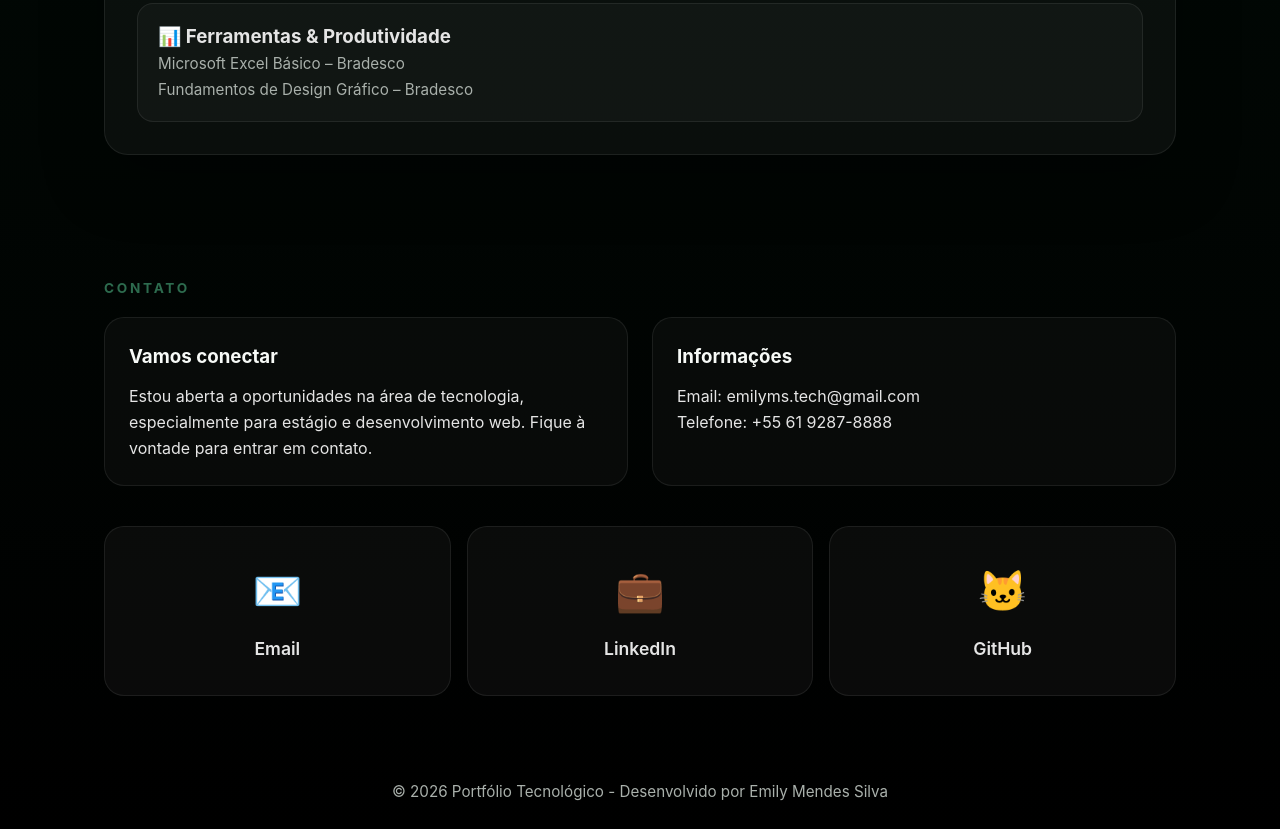
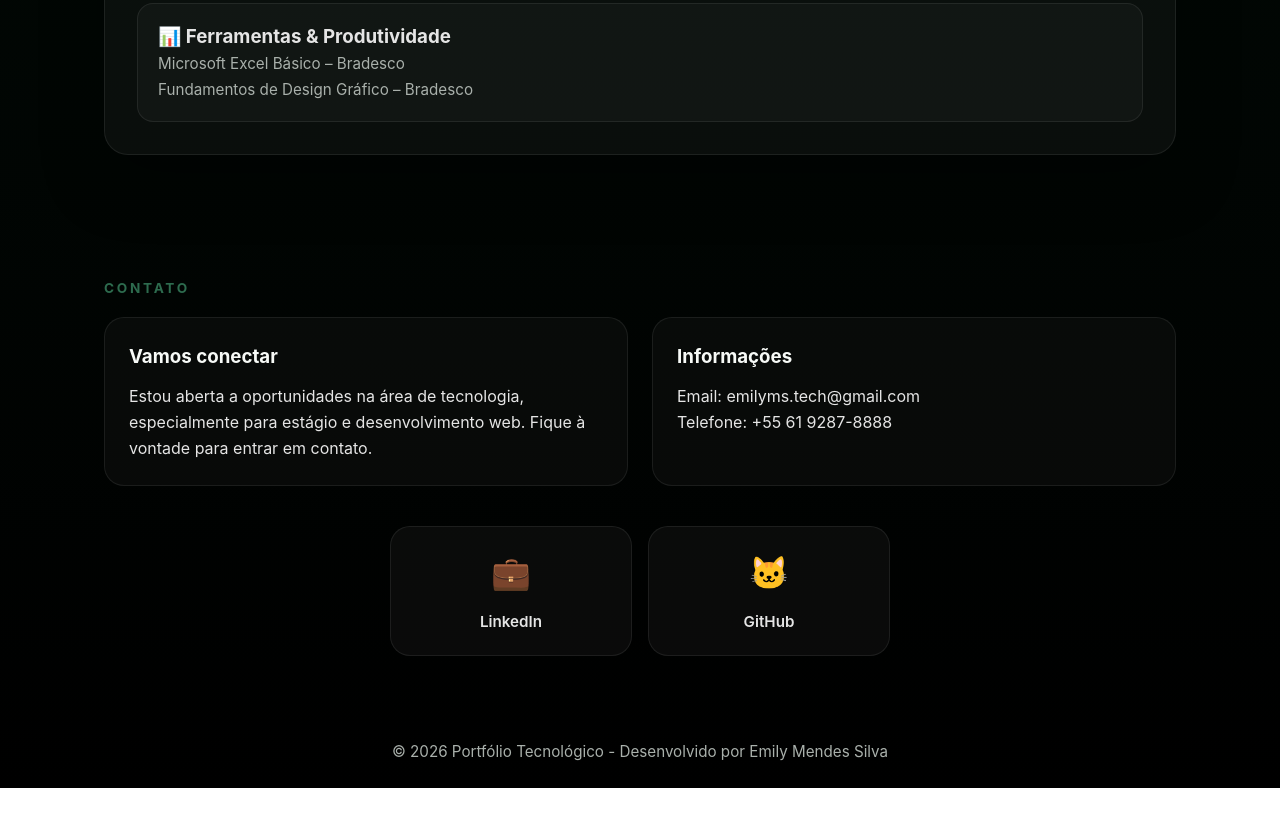
Before and after one commit to Emilyms-tech/Portf-lio-BOOTCAMP, a plain HTML site: page index.html in a window 1280 px wide. Shown: the part 2543-3372 px from the top of the page. After the commit the page ends 3331 px from the top, so only its background shows below. Drawn offline with Linux system fonts and the light colour scheme.

Commit message:
Atualizações no portfólio: ajustes no h1, quadrados de contato, certificações em IA e mais

```diff
--- a/css/style.css
+++ b/css/style.css
@@ -164,8 +164,11 @@
     .social-links {
       display: grid;
       gap: 16px;
-      grid-template-columns: repeat(3, 1fr);
+      grid-template-columns: repeat(2, 1fr);
       margin-top: 40px;
+      max-width: 500px;
+      margin-left: auto;
+      margin-right: auto;
     }
     .social-card {
       display: flex;
@@ -173,14 +176,14 @@
       align-items: center;
       justify-content: center;
       gap: 12px;
-      padding: 32px 24px;
+      padding: 20px 16px;
       background: rgba(255,255,255,0.04);
       border: 1px solid rgba(255,255,255,0.08);
       border-radius: 20px;
       text-decoration: none;
       color: var(--text);
       font-weight: 600;
-      font-size: 1.1rem;
+      font-size: 0.95rem;
       transition: all 0.25s ease;
     }
     .social-card:hover {
@@ -189,7 +192,7 @@
       transform: translateY(-4px);
     }
     .social-card span:first-child {
-      font-size: 2.5rem;
+      font-size: 2rem;
     }
     footer {
       padding: 24px;
--- a/index.html
+++ b/index.html
@@ -119,10 +119,6 @@ Fundamentos de Design Gráfico – Bradesco</span>
         </div>
       </div>
       <div class="social-links">
-        <a href="mailto:emilyms.tech@gmail.com" class="social-card">
-          <span>📧</span>
-          <span>Email</span>
-        </a>
         <a href="https://www.linkedin.com/in/emily-mendes-silva/" class="social-card">
           <span>💼</span>
           <span>LinkedIn</span>
```
